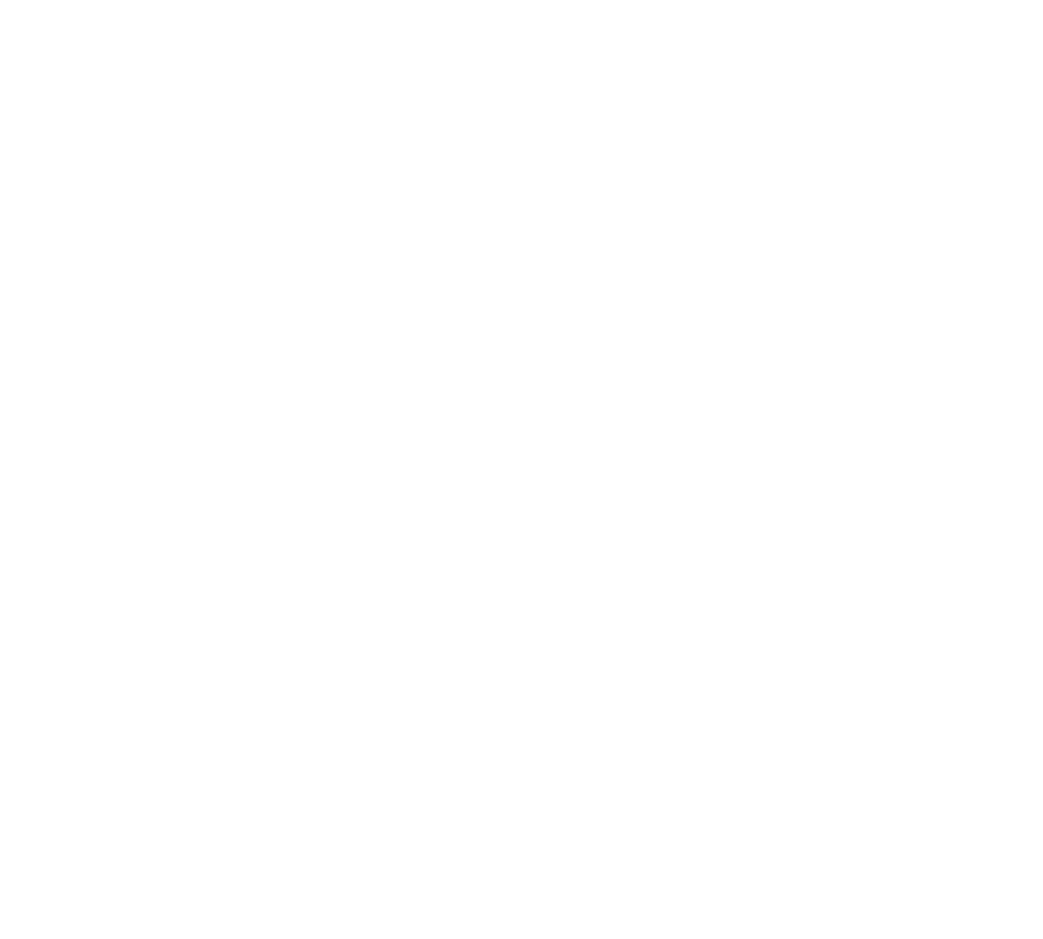
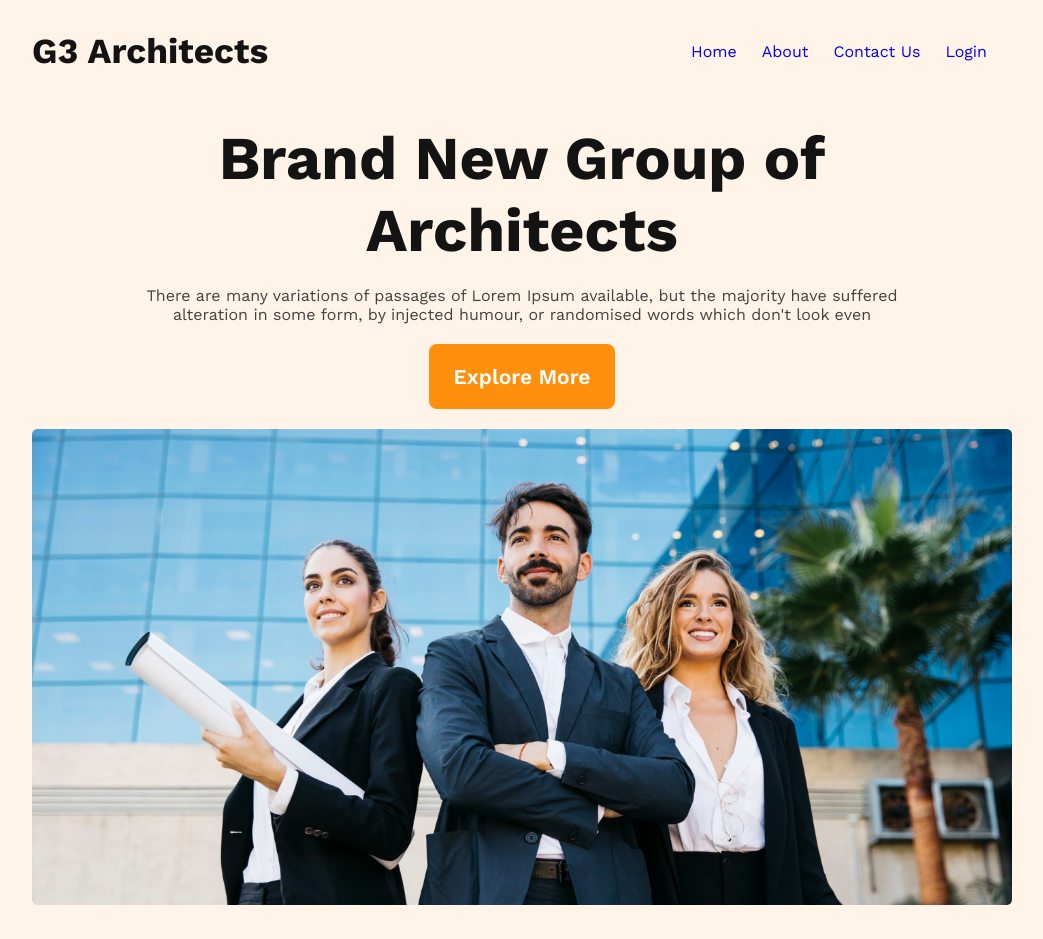
Before and after one commit to alamgir65/G3-Architects, a plain HTML site: page index.html in a window 1280 px wide. Shown: the whole page, without its empty margins (118-1161 px from the left). Before the commit the page ends 800 px from the top, so only its background shows below. Drawn offline with nearby package versions, Linux system fonts and the light colour scheme.

Commit message:
header done

```diff
--- a/index.html
+++ b/index.html
@@ -7,6 +7,27 @@
     <link rel="stylesheet" href="style.css">
 </head>
 <body>
-
+    <header>
+        <nav>
+            <h3 class="nav-title">G3 Architects</h3>
+            <ul>
+                <li><a href="#">Home</a></li>
+                <li><a href="#">About</a></li>
+                <li><a href="#">Contact Us</a></li>
+                <li><a href="#">Login</a></li>
+            </ul>
+        </nav>
+        <div class="banner">
+            <div class="banner-content">
+                <h3 class="banner-title">Brand New Group of Architects</h3>
+                <p class="banner-description">There are many variations of passages of Lorem Ipsum available, but the majority have suffered alteration in some form, by injected humour, or randomised words which don't look even
+                </p>
+                <button class="btn-primary">Explore More</button>
+            </div>
+            <div>
+                <img src="images/banner.png" alt="">
+            </div>
+        </div>
+    </header>
 </body>
 </html>
--- a/style.css
+++ b/style.css
@@ -0,0 +1,104 @@
+/* work sans font from google fonts */
+@import url('https://fonts.googleapis.com/css2?family=Lato:ital,wght@0,400;0,700;1,400&family=Open+Sans:wght@400;700;800&family=Work+Sans:wght@400;500;600;700;800&display=swap');
+
+/* shared styles */
+* {
+    margin: 0;
+    padding: 0;
+    font-family: 'Lato', sans-serif;
+    font-family: 'Open Sans', sans-serif;
+    font-family: 'Work Sans', sans-serif;
+}
+
+.btn-primary{
+    background-color: #ff900e;
+    color: white;
+    font-size: 21px;
+    font-weight: 600;
+    border: none;
+    border-radius: 8px;
+    padding: 20px 25px;
+    cursor: pointer;
+}
+
+
+/* Header all styles  */
+header{
+    background-color: #fff4e7;
+    padding: 30px 150px;
+}
+nav{
+    display: flex;
+    justify-content: space-between;
+    align-items: center;
+}
+.nav-title{
+    font-size: 2.2rem;
+    color: #131313;
+}
+nav ul{
+    display: flex;
+    list-style: none;
+}
+nav ul li{
+    margin-right: 25px;
+    color: #424242;
+    font-size: 1rem;
+}
+a{
+    text-decoration: none;
+}
+
+
+
+/* Banner Section all styles  */
+
+.banner-content{
+    max-width: 800px;
+    text-align: center;
+    margin: 0 auto;
+}
+.banner-title{
+    font-size: 3.8rem;
+    font-weight: 700;
+    color: #131313;
+    margin-top: 50px;
+}
+.banner-description{
+    color: #424242;
+    margin: 20px 0px;
+}
+.banner img{
+    width: 100%;
+    margin-top: 20px;
+}
+
+
+
+/* Responsive Media Query  */
+
+@media screen and (max-width: 576px){
+
+    nav{
+        flex-direction: column;
+    }
+    header{
+        padding: 20px;
+    }
+    nav ul{
+        margin-top: 20px;
+    }
+}
+
+@media screen and (min-width:576px) and (max-width:960px){
+    nav{
+        flex-direction: column;
+
+    }
+    header{
+        padding: 50px;
+    }
+    nav ul{
+        margin-top: 30px;
+    }
+}
```
